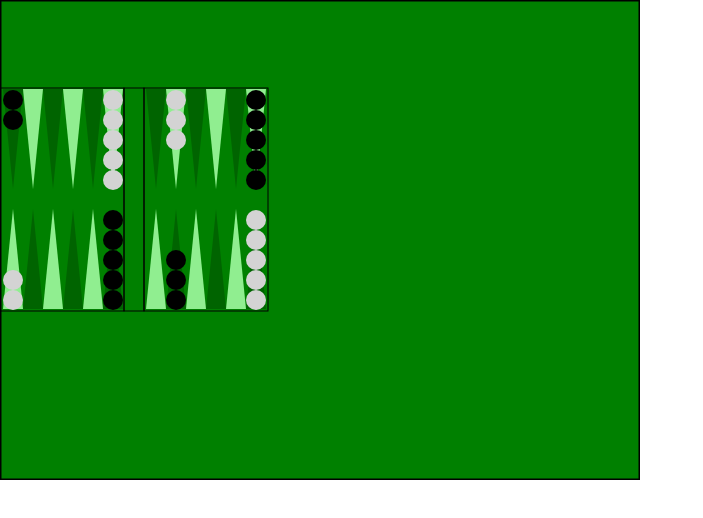
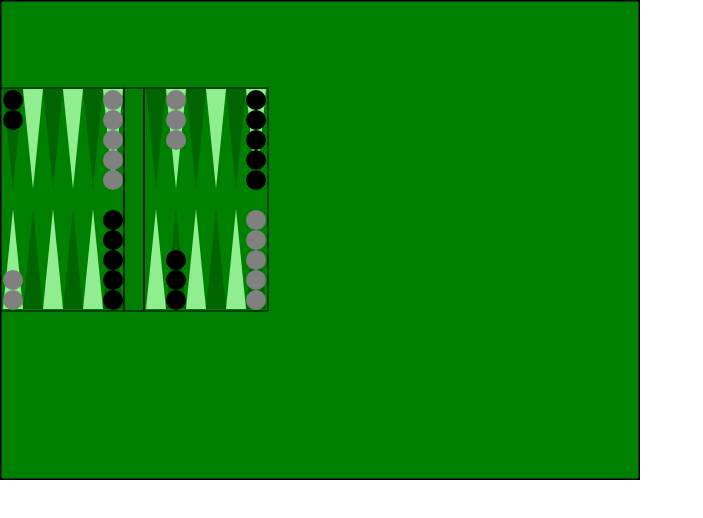
Before and after one commit to lebrisg/bg, a website: page views/index.html in a window 1280 px wide. Shown: the whole page, without its empty margins (0-703 px from the left). Drawn offline with nearby package versions, Linux system fonts and the light colour scheme.

Commit message:
Display arrows13.

```diff
--- a/views/index.html
+++ b/views/index.html
@@ -104,7 +104,7 @@
             }
             if(nbPieces!=0) {
               if(nbPieces>0) {
-                color = 'lightgrey';
+                color = 'grey';
               } else {
                 nbPieces = -nbPieces;
                 color = 'black';
```
